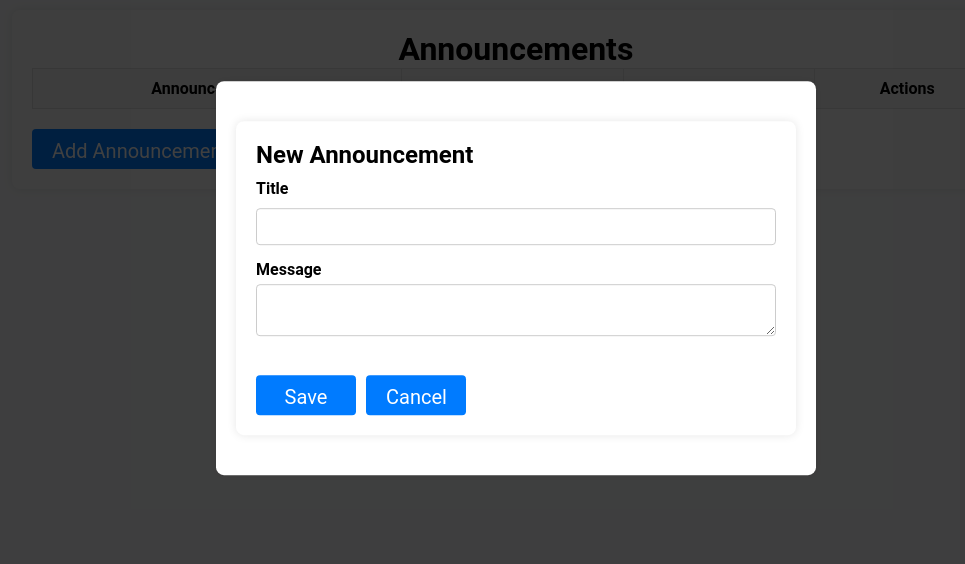
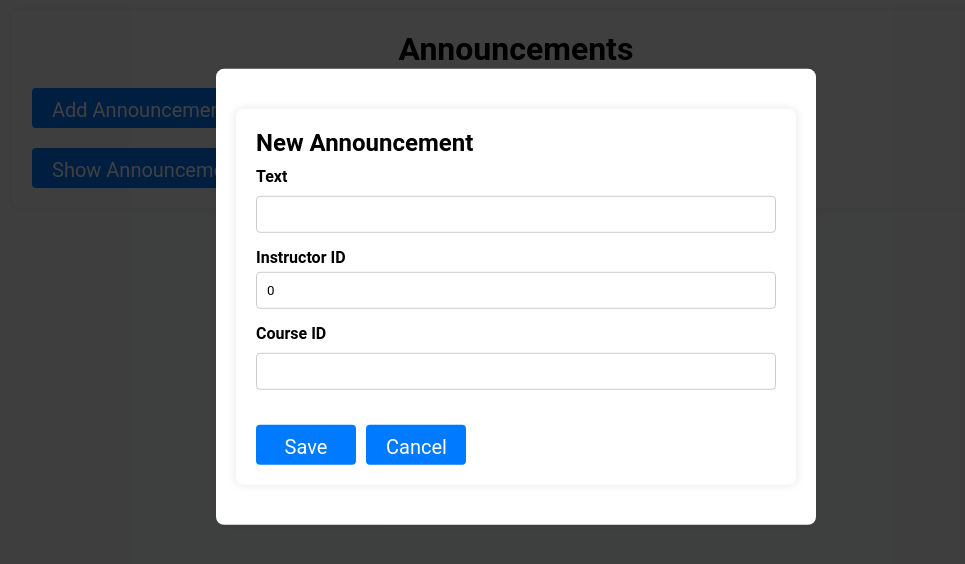
Before and after one commit to haggeresmail/GraduationFRONT, a React (Create React App) app: page /addannouncment in a window 1280 px wide. Both pictures are taken after a click on the button "Add Announcement". Shown: the top 564 px of the page, without its empty margins (124-1089 px from the left). Built offline with nearby package versions, Linux system fonts and the light colour scheme.

Commit message:
update13 api announcment

```diff
--- a/src/components/Announcment/AddAnnouncment.js
+++ b/src/components/Announcment/AddAnnouncment.js
@@ -2,88 +2,99 @@ import React, { useState, useEffect } from 'react';
 import axios from 'axios';
 import Modal from 'react-modal';
 import './AddAnnouncment.css'; // Include your CSS file
+
 const AnnouncementsPage = () => {
   const [announcements, setAnnouncements] = useState([]);
   const [isEditing, setIsEditing] = useState(null);
-   const [editTitle, setEditTitle] = useState('');
-   const [editMessage, setEditMessage] = useState('');
-   const [newAnnouncement, setNewAnnouncement] = useState({ title: '', message: '' });
+  const [editText, setEditText] = useState('');
+  const [editInstructorName, setEditInstructorName] = useState('');
+  const [newAnnouncement, setNewAnnouncement] = useState({ text: '', instructorId: 0, courseId: '' });
   const [modalIsOpen, setModalIsOpen] = useState(false);
+  const [showTable, setShowTable] = useState(false); // State to control displaying the table
 
   // Function to handle edit initiation
-   const handleEdit = (id, title, message) => {
+  const handleEdit = (id, text, instructorName) => {
     setIsEditing(id);
-     setEditTitle(title);
-     setEditMessage(message);
+    setEditText(text);
+    setEditInstructorName(instructorName);
   };
 
-   // Function to handle title edit changes
-   const handleEditTitleChange = (e) => {
-     setEditTitle(e.target.value);
+  // Function to handle text edit changes
+  const handleEditTextChange = (e) => {
+    setEditText(e.target.value);
   };
 
-   // Function to handle message edit changes
-   const handleEditMessageChange = (e) => {
-     setEditMessage(e.target.value);
+  // Function to handle instructor name edit changes
+  const handleEditInstructorNameChange = (e) => {
+    setEditInstructorName(e.target.value);
   };
 
   // Function to submit edits
-   const handleEditSubmit = (id) => {
+  const handleEditSubmit = async (id) => {
+    try {
+      const response = await axios.put(`http://learnhub.runasp.net/api/Announcement`, {
+        text: editText,
+        instructorName: editInstructorName,
+
+      });
+      if (response.status === 200) {
         setAnnouncements((prev) =>
           prev.map((announcement) =>
-         announcement.id === id ? { ...announcement, title: editTitle, message: editMessage } : announcement
+            announcement.id === id ? { ...announcement, text: editText, instructorName: editInstructorName } : announcement
           )
         );
         setIsEditing(null);
-     setEditTitle('');
-     setEditMessage('');
-   };
-
-   // Function to cancel editing
-   const cancelEdit = () => {
-     setIsEditing(null);
-     setEditTitle('');
-     setEditMessage('');
+        setEditText('');
+        setEditInstructorName('');
+      }
+    } catch (error) {
+      console.error('Error editing announcement:', error);
+    }
   };
 
   // Function to handle adding a new announcement
-   const handleAddAnnouncement = () => {
-     if (!newAnnouncement.title.trim() || !newAnnouncement.message.trim()) {
-       console.error('Announcement title or message is empty');
+  const handleAddAnnouncement = async () => {
+    if (!newAnnouncement.text.trim() || !newAnnouncement.courseId.trim()) {
+      console.error('Announcement text or courseId is empty');
       return;
     }
 
-     setAnnouncements((prev) => [
-       ...prev,
-       {
-         id: prev.length + 1,
-         title: newAnnouncement.title,
-         message: newAnnouncement.message,
-         postedAt: new Date().toISOString(),
-         viewers: 0,
-       },
-     ]);
-     setNewAnnouncement({ title: '', message: '' });
+    try {
+      const response = await axios.post('http://learnhub.runasp.net/api/Announcement', {
+        text: newAnnouncement.text,
+        instructorId: newAnnouncement.instructorId,
+        courseId: newAnnouncement.courseId,
+      });
+
+      if (response.status === 201) {
+        const newAnnouncementData = {
+          id: response.data.id,
+          text: response.data.text,
+          instructorId: response.data.instructorId,
+          courseId: response.data.courseId,
+          postedAt: response.data.postedAt,
+        };
+
+        setAnnouncements((prev) => [...prev, newAnnouncementData]);
+        setNewAnnouncement({ text: '', instructorId: 0, courseId: '' });
         setModalIsOpen(false);
+        setShowTable(true); // Show the table after adding the announcement
+      }
+    } catch (error) {
+      console.error('Error adding announcement:', error);
+    }
   };
 
   // Function to handle deleting an announcement
-   const handleDelete = (id) => {
+  const handleDelete = async (id) => {
+    try {
+      const response = await axios.delete(`https://your-backend-api.com/announcements/${id}`);
+      if (response.status === 200) {
         setAnnouncements((prev) => prev.filter((announcement) => announcement.id !== id));
-   };
-
-   // Function to handle copying an announcement
-   const handleCopy = (id, title, message) => {
-     setAnnouncements((prev) => [
-       ...prev,
-       {
-         id: prev.length + 1,
-         title: `${title} (copy)`,
-         message: message,
-         postedAt: new Date().toISOString(),
-         viewers: 0,
-       },
-     ]);
+      }
+    } catch (error) {
+      console.error('Error deleting announcement:', error);
+    }
   };
 
   // Function to open modal
@@ -96,89 +107,24 @@ import './AddAnnouncment.css'; // Include your CSS file
     setModalIsOpen(false);
   };
 
-   // Function to send announcements to backend
-   const sendAnnouncementsToBackend = async () => {
+  // Function to fetch announcements and show the table
+  const handleShowTable = async () => {
     try {
-       const response = await fetch('http://your-backend-api-url/announcements', {
-         method: 'POST',
-         headers: {
-           'Content-Type': 'application/json',
-         },
-         body: JSON.stringify(announcements),
-       });
-
-       if (!response.ok) {
-         throw new Error('Failed to send announcements to the backend.');
-       }
-
-       console.log('Announcements sent to backend successfully.');
+      const response = await axios.get('http://learnhub.runasp.net/api/Announcement/is1');
+      setAnnouncements(response.data); // Set fetched announcements directly
+      setShowTable(true); // Show the table after fetching announcements
     } catch (error) {
-       console.error('Error sending announcements to backend:', error.message);
+      console.error('Error fetching announcements:', error);
     }
   };
-
-   // useEffect to send announcements whenever announcements state changes
-   useEffect(() => {
-     if (announcements.length > 0) {
-       sendAnnouncementsToBackend();
-       alert('sendAnnouncementsToBackend...........');
-
-     }
-   }, [announcements]);
-
-//     const handleEditSubmit = async (id) => {
-//       try {
-//         const response = await axios.put(`https://your-backend-api.com/announcements/${id}`, {
-//           title: editText,
-//         });
-//         if (response.status === 200) {
-//           setAnnouncements((prev) =>
-//             prev.map((announcement) => (announcement.id === id ? { ...announcement, title: editText } : announcement))
-//           );
-//           setIsEditing(null);
-//           setEditText('');
-//         }
-//       } catch (error) {
-//         console.error('Error editing announcement:', error);
-//       }
-//     };
-
-//     const handleCopy = async (id) => {
-//       try {
-//         const announcement = announcements.find((announcement) => announcement.id === id);
-//         const response = await axios.post('https://your-backend-api.com/announcements', {
-//           title: `${announcement.title} (copy)`,
-//           postedAt: new Date().toISOString(),
-//           viewers: 0,
-//         });
-//         if (response.status === 201) {
-//           setAnnouncements([...announcements, response.data]);
-//         }
-//       } catch (error) {
-//         console.error('Error copying announcement:', error);
-//       }
-//     };
-
-//     const handleDelete = async (id) => {
-//       try {
-//         const response = await axios.delete(`https://your-backend-api.com/announcements/${id}`);
-//         if (response.status === 200) {
-//           setAnnouncements((prev) => prev.filter((announcement) => announcement.id !== id));
-//         }
-//       } catch (error) {
-//         console.error('Error deleting announcement:', error);
-//       }
-//     };
-
-
-
-
-
 
   return (
     <div className="announcements-container">
       <h1>Announcements</h1>
+      <button onClick={openModal}>Add Announcement</button>
 
+      {/* Button to show table */}
+      <button onClick={handleShowTable}>Show Announcements</button>
 
       {/* Modal for adding new announcement */}
       <Modal
@@ -191,21 +137,31 @@ import './AddAnnouncment.css'; // Include your CSS file
         <form>
           <h2>New Announcement</h2>
           <div className="form-group">
-             <label htmlFor="title">Title</label>
+            <label htmlFor="text">Text</label>
             <input
               type="text"
-               id="title"
-               value={newAnnouncement.title}
-               onChange={(e) => setNewAnnouncement({ ...newAnnouncement, title: e.target.value })}
+              id="text"
+              value={newAnnouncement.text}
+              onChange={(e) => setNewAnnouncement({ ...newAnnouncement, text: e.target.value })}
             />
           </div>
           <div className="form-group">
-             <label htmlFor="message">Message</label>
-             <textarea
-               id="message"
-               value={newAnnouncement.message}
-               onChange={(e) => setNewAnnouncement({ ...newAnnouncement, message: e.target.value })}
-             ></textarea>
+            <label htmlFor="instructorId">Instructor ID</label>
+            <input
+              type="number"
+              id="instructorId"
+              value={newAnnouncement.instructorId}
+              onChange={(e) => setNewAnnouncement({ ...newAnnouncement, instructorId: parseInt(e.target.value) })}
+            />
+          </div>
+          <div className="form-group">
+            <label htmlFor="courseId">Course ID</label>
+            <input
+              type="text"
+              id="courseId"
+              value={newAnnouncement.courseId}
+              onChange={(e) => setNewAnnouncement({ ...newAnnouncement, courseId: e.target.value })}
+            />
           </div>
           <button type="button" onClick={handleAddAnnouncement}>
             Save
@@ -217,66 +173,70 @@ import './AddAnnouncment.css'; // Include your CSS file
       </Modal>
 
       {/* Table of announcements */}
+      {showTable && (
         <table className="announcements-table">
           <thead>
             <tr>
-             <th>Announcementtttt</th>
-             <th>Posted At</th>
-             <th>Viewers</th>
+              <th>ID</th>
+              <th>Text</th>
+              <th>Instructor Name</th>
+              <th>Date of Announcement</th>
               <th>Actions</th>
             </tr>
           </thead>
           <tbody>
             {announcements.map((announcement) => (
               <tr key={announcement.id}>
+                <td>{announcement.id}</td>
                 <td>
                   {isEditing === announcement.id ? (
-                   <div>
-                     <h3>Title:</h3>
-                     <input type="text" value={editTitle} onChange={handleEditTitleChange} />
-                     <h3>Message:</h3>
-                     <textarea value={editMessage} onChange={handleEditMessageChange}></textarea>
-                   </div>
+                    <input
+                      type="text"
+                      value={editText}
+                      onChange={handleEditTextChange}
+                      placeholder="Enter text..."
+                    />
                   ) : (
-                   <div>
-                     <div>
-                       <h3>Title:</h3>
-                       {announcement.title}
-                     </div>
-                     <div>
-                       <h3>Message:</h3>
-                       {announcement.message}
-                     </div>
-                   </div>
+                    announcement.text
                   )}
                 </td>
-               <td>Posted {new Date(announcement.postedAt).toLocaleString()}</td>
-               <td>{announcement.viewers}</td>
+                <td>
+                  {isEditing === announcement.id ? (
+                    <input
+                      type="text"
+                      value={editInstructorName}
+                      onChange={handleEditInstructorNameChange}
+                      placeholder="Enter instructor name..."
+                    />
+                  ) : (
+                    announcement.instructorName
+                  )}
+                </td>
+                <td>{new Date(announcement.dateOfAnnouncement).toLocaleString()}</td>
                 <td>
                   {isEditing === announcement.id ? (
                     <>
-                     <button onClick={() => handleEditSubmit(announcement.id)}>Save</button>
-                     <button onClick={cancelEdit}>Cancel</button>
+                      <button className="action" onClick={() => handleEditSubmit(announcement.id)}>
+                        Save
+                      </button>
+                      <button className="action" onClick={() => setIsEditing(null)}>
+                        Cancel
+                      </button>
                     </>
                   ) : (
-                   <>
-                     <button className="action" onClick={() => handleEdit(announcement.id, announcement.title, announcement.message)}>
+                    <button className="action" onClick={() => handleEdit(announcement.id, announcement.text, announcement.instructorName)}>
                       Edit
                     </button>
-                     <button className="action" onClick={() => handleCopy(announcement.id, announcement.title, announcement.message)}>
-                       Copy
-                     </button>
+                  )}
                   <button className="action" onClick={() => handleDelete(announcement.id)}>
                     Delete
                   </button>
-                   </>
-                 )}
                 </td>
               </tr>
             ))}
           </tbody>
         </table>
-       <button onClick={openModal}>Add Announcement</button>
+      )}
     </div>
   );
 };
```
Also changed, not shown: src/components/Announcment/studentAnnouncment.css (+12 -1 lines), src/components/Announcment/studentAnnouncment.js (+18 -15 lines). Lines whose indentation alone changed are shown as unchanged.
